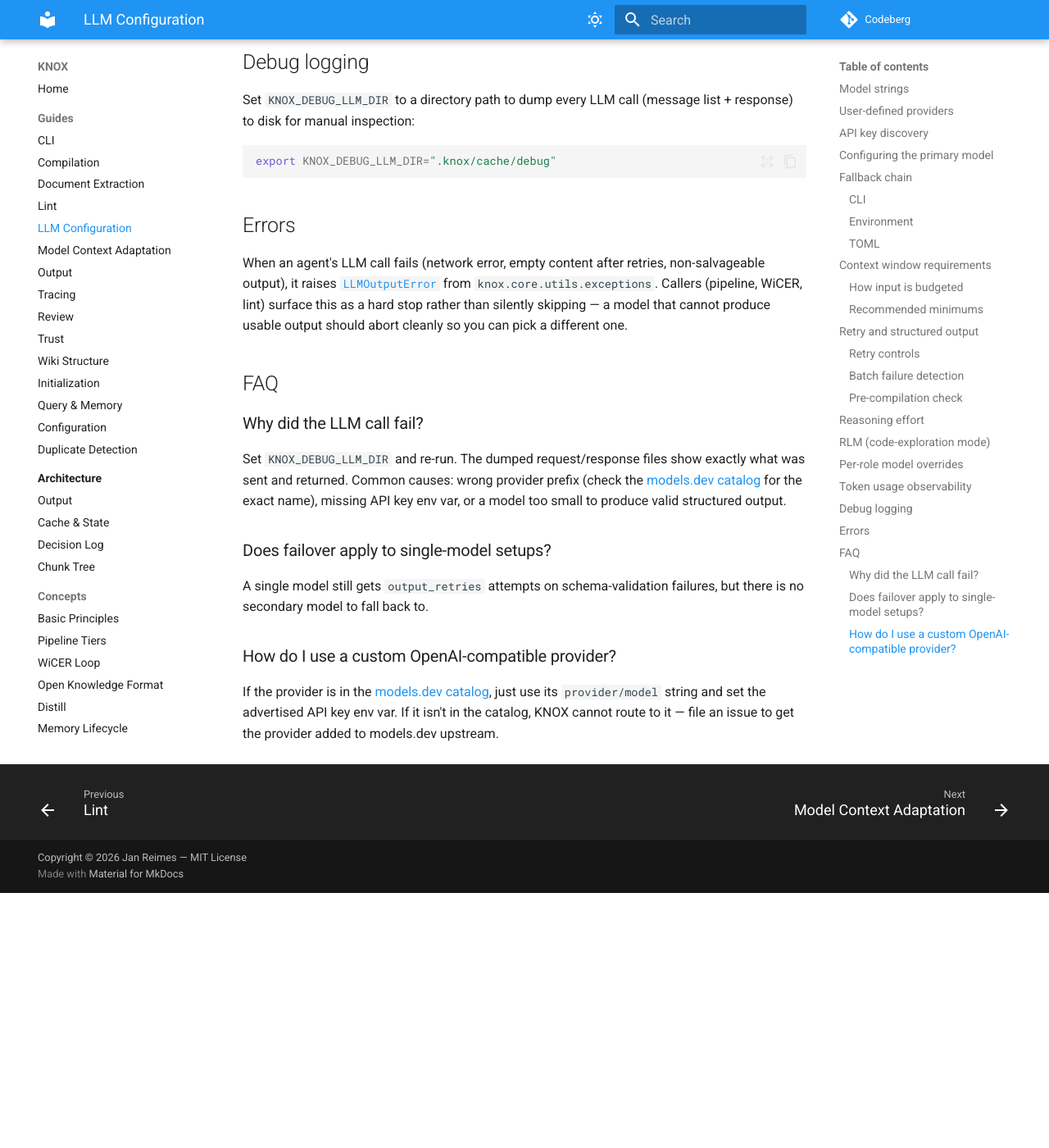
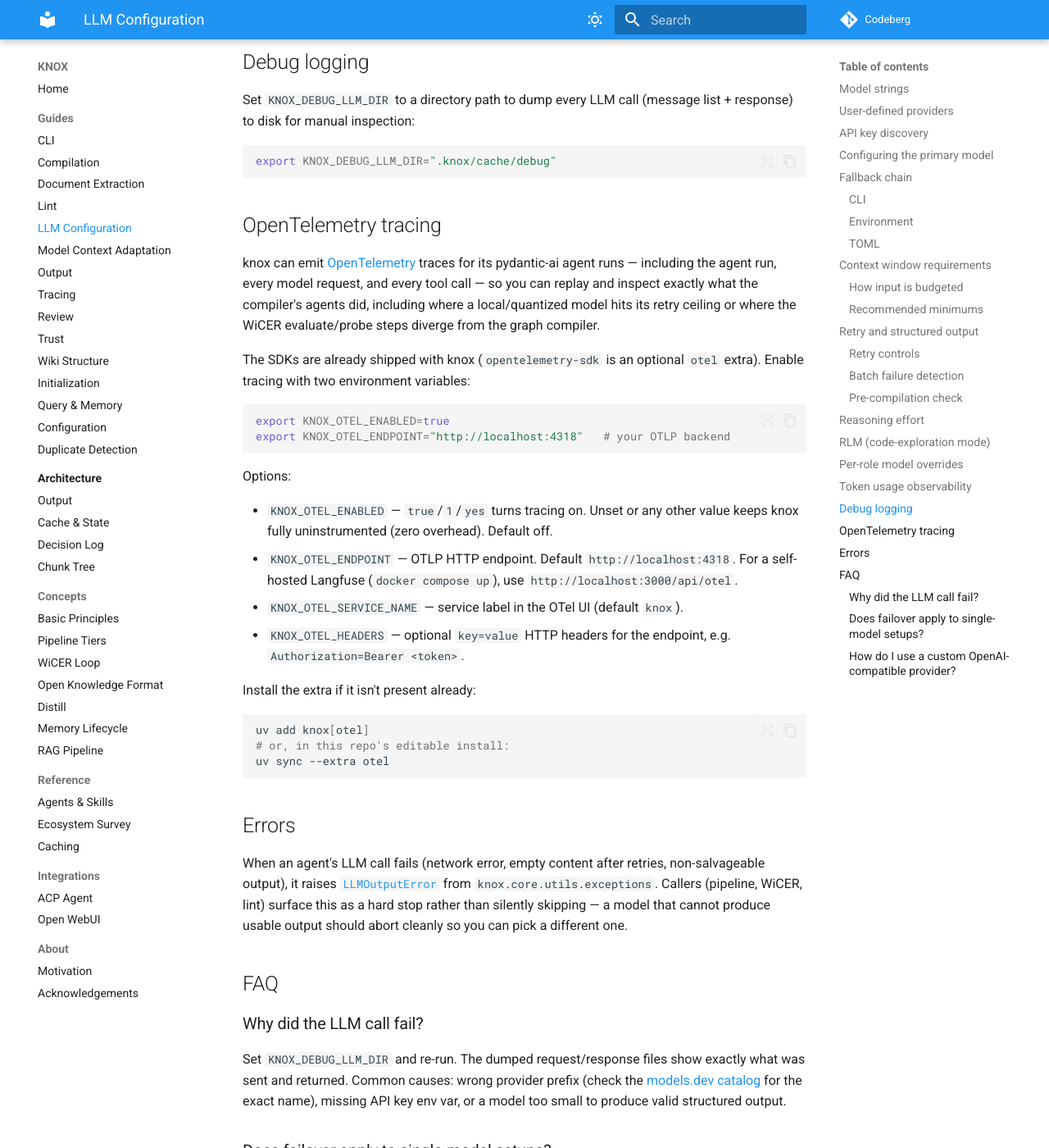
Before and after one commit to jr2804/kompend, an MkDocs documentation site: the page built from docs/guides/llm-config.md, in a window 1280 px wide and 1400 px high, scrolled down 7694 px. Shown: the whole window at 82% size. Built offline with MkDocs 1.6.1 and Material for MkDocs 9.7.7, drawn with Linux system fonts in a browser that asks for light colours; before the commit the page ends 8783 px from its top, so only the background shows below that.

Commit message:
📝 docs(observability): document KNOX_OTEL_* env vars + Langfuse pointer
Adds an 'OpenTelemetry tracing' section to docs/guides/llm-config.md
covering the new env vars (KNOX_OTEL_ENABLED, KNOX_OTEL_ENDPOINT,
KNOX_OTEL_SERVICE_NAME, KNOX_OTEL_HEADERS), the [otel] extra install
command, and the Langfuse self-host endpoint for OTel.

````diff
--- a/docs/guides/llm-config.md
+++ b/docs/guides/llm-config.md
@@ -340,6 +340,42 @@
 export KNOX_DEBUG_LLM_DIR=".knox/cache/debug"
 ```
 
+## OpenTelemetry tracing
+
+knox can emit [OpenTelemetry](https://opentelemetry.io) traces for its
+pydantic-ai agent runs — including the agent run, every model request,
+and every tool call — so you can replay and inspect exactly what the
+compiler's agents did, including where a local/quantized model hits its
+retry ceiling or where the WiCER evaluate/probe steps diverge from the
+graph compiler.
+
+The SDKs are already shipped with knox (`opentelemetry-sdk` is an
+optional `otel` extra). Enable tracing with two environment variables:
+
+```bash
+export KNOX_OTEL_ENABLED=true
+export KNOX_OTEL_ENDPOINT="http://localhost:4318"   # your OTLP backend
+```
+
+Options:
+
+- `KNOX_OTEL_ENABLED` — `true`/`1`/`yes` turns tracing on. Unset or any
+  other value keeps knox fully uninstrumented (zero overhead). Default off.
+- `KNOX_OTEL_ENDPOINT` — OTLP HTTP endpoint. Default
+  `http://localhost:4318`. For a self-hosted Langfuse
+  (`docker compose up`), use `http://localhost:3000/api/otel`.
+- `KNOX_OTEL_SERVICE_NAME` — service label in the OTel UI (default `knox`).
+- `KNOX_OTEL_HEADERS` — optional `key=value` HTTP headers for the endpoint,
+  e.g. `Authorization=Bearer <token>`.
+
+Install the extra if it isn't present already:
+
+```bash
+uv add knox[otel]
+# or, in this repo's editable install:
+uv sync --extra otel
+```
+
 ## Errors
 
 When an agent's LLM call fails (network error, empty content after
````
